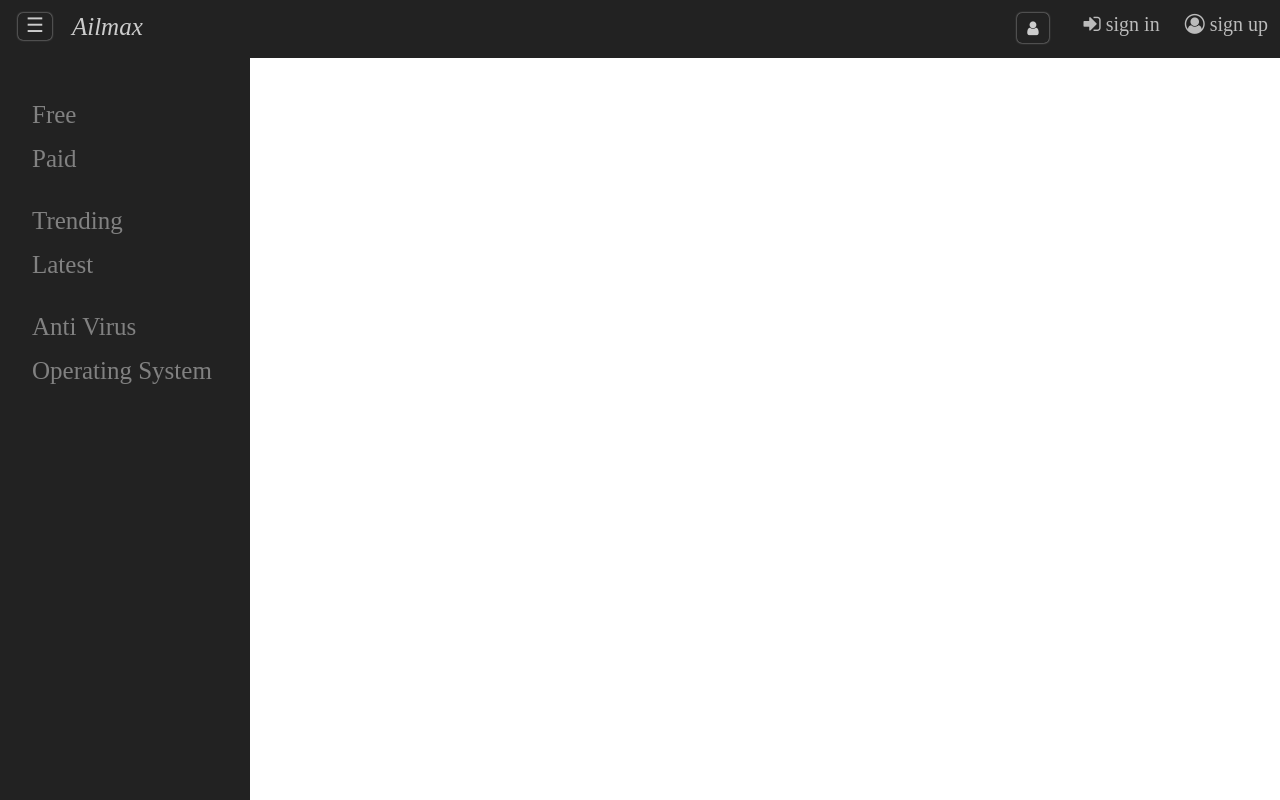
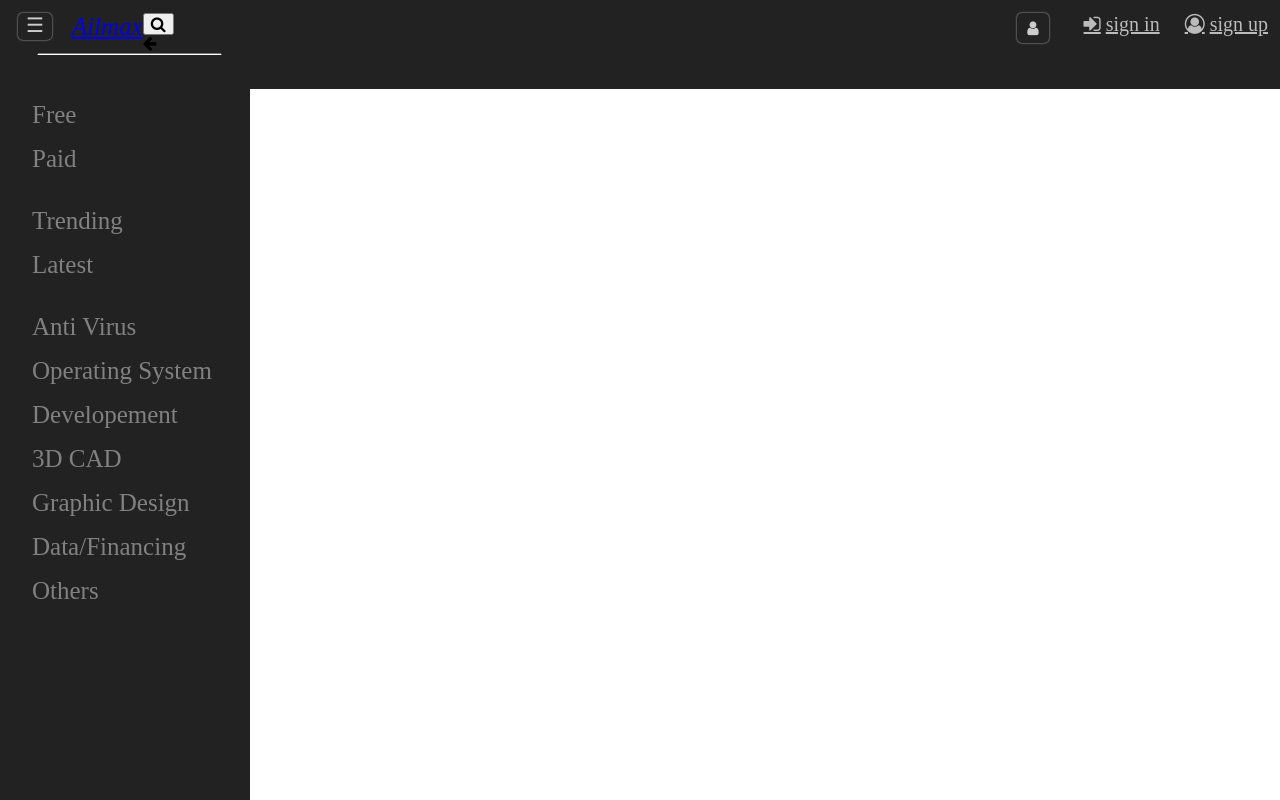
Before and after one commit to AyushMaanJain/e-commerce, a plain HTML site: page index.html in a window 1280 px wide. Drawn offline with Linux system fonts and the light colour scheme.

Commit message:
home page layout completed

```diff
--- a/index.html
+++ b/index.html
@@ -16,15 +16,24 @@ and open the template in the editor.
     <body>
         <nav class="head">
             <Button class="slideToggle">&#9776;</Button>
-        <span class="Pname"><a>Ailmax</a></span>
+        <span class="Pname"><a href="#">Ailmax</a></span>
         <nav class="options" display='none'>
             <nav class="popbase">
-            <a class="fa fa-sign-in"><span>sign in</span></a>
-            <a class="fa fa-user-circle-o"><span>sign up</span></a>
+                <a href="#" class="fa fa-sign-in"><span style="">sign in</span></a>
+            <a href="#" class="fa fa-user-circle-o"><span>sign up</span></a>
             </nav>
         </nav>
         <button class="popup fa fa-user"></button>
+        <button class="searchToggle fa fa-search"></button>
+        <div class="searchCon" display="none">
+            <span class="back fa fa-arrow-left"></span>
+            <form method="get" action="filter" class="searchBox">
+            <span class="fa fa-search"></span>
+            <input type="text" name="search" placeholder="search"/>
+        </form>
+        </div>
         </nav>
+
         <div class="slidenav" expand="false">
             <span>Price </span>
             <a href="#">Free</a>
@@ -32,9 +41,15 @@ and open the template in the editor.
             <span>Value  </span>
             <a href="#">Trending</a>
             <a href="#">Latest</a>
+
             <span>Uses </span>
             <a href="#">Anti Virus</a>
             <a href="#">Operating System</a>
+            <a href="#">Developement</a>
+            <a href="#">3D CAD</a>
+            <a href="#">Graphic Design</a>
+            <a href="#">Data/Financing</a>
+            <a href="#">Others</a>
 
         </div>
         <div class="home"></div>
```
